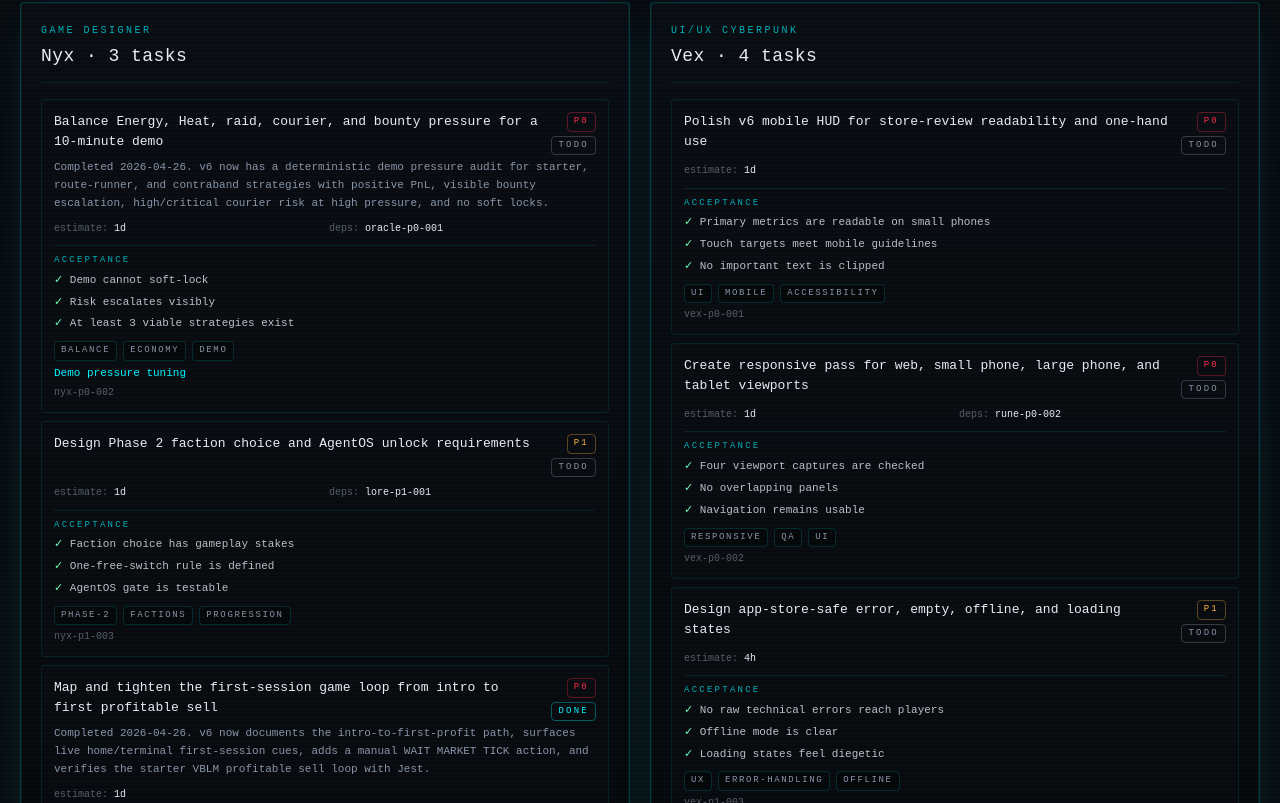
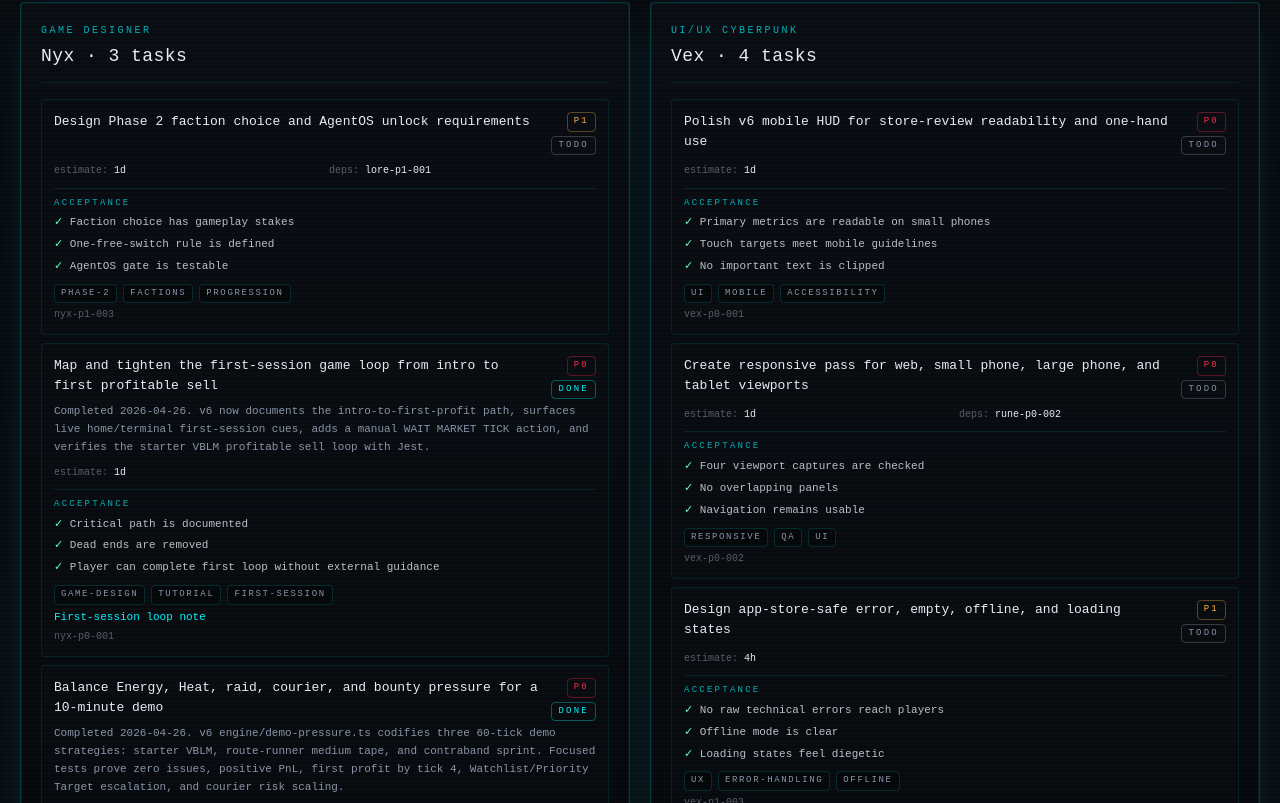
Before and after one commit to GHX5T-SOL/Dev-lab-of-CyberTrader-Age-of-Pantheon-, a Next.js app in the folder web/: page /office/tasks in a window 1280 px wide. Shown: the part 3117-3920 px from the top of the page. Built offline with nearby package versions, Linux system fonts and the light colour scheme; no server answers.

Commit message:
nyx-p0-002 nyx: sync demo pressure status

```diff
--- a/web/src/data/roadmap.ts
+++ b/web/src/data/roadmap.ts
@@ -71,7 +71,7 @@ export const ROADMAP: Phase[] = [
     dates: "2026-04-26 -> 2026-05-10",
     status: "active",
     summary:
-      "Make CyberTrader v6 a reliable demo across Web, iOS simulator, and Android emulator. Rune's technical audit, route hardening, storage regression checks, EAS profiles, Oracle's replay harness, Ghost's release-authority bar and architecture risk audit, EAS Node alignment, Kite's SupabaseAuthority flag boundary, Nyx's first-session loop guidance and demo pressure bands, Zoro's first-journey creative pass, and Zyra's repeatable live health command are in place.",
+      "Make CyberTrader v6 a reliable demo across Web, iOS simulator, and Android emulator. Rune's technical audit, route hardening, storage regression checks, EAS profiles, Oracle's replay harness, Ghost's release-authority bar and architecture risk audit, EAS Node alignment, Kite's SupabaseAuthority flag boundary, Nyx's first-session loop guidance and pressure bands, Zoro's first-journey creative pass, and Zyra's repeatable live health command are in place.",
     deliverables: [
       "Typecheck, tests, and web export green",
       "Expo Router route recovery and Android/menu back paths hardened",
@@ -81,7 +81,7 @@ export const ROADMAP: Phase[] = [
       "Top 10 App Store architecture risks assigned to owners with evidence requirements",
       "SupabaseAuthority guarded behind explicit feature flag and public config checks",
       "First-session home/terminal guidance and manual market tick action for the starter profitable sell loop",
-      "Deterministic 10-minute pressure audit for starter, route-runner, and contraband strategies",
+      "10-minute demo pressure bands for starter, route-runner, and contraband strategies",
       "Live Vercel shell-marker health command",
       "Live Vercel smoke passes",
       "iOS simulator smoke passes",
--- a/web/src/data/status.ts
+++ b/web/src/data/status.ts
@@ -19,7 +19,7 @@ export const STATUS: StatusBlock = {
     "Dev Lab 3D office work is complete. CyberTrader v6 is the active game repo, and the studio is now focused on App Store / Play Store submission readiness.",
   phaseId: "phase-1-v6-reliable-demo",
   nextMilestone:
-    "Make v6 a reliable Web/iOS/Android demo: smoke production web, run native builds, validate cold-launch storage, and run Axiom QA against the first-session loop.",
+    "Make v6 a reliable Web/iOS/Android demo: smoke production web, run native builds, validate cold-launch storage, and run Axiom QA against the first-session and pressure-band paths.",
   blockers: [
     "iOS simulator and Android emulator runtime validation are still pending",
     "SupabaseAuthority is feature-flagged and documented, but live Supabase migrations/RLS are not validated",
@@ -44,7 +44,7 @@ export const STATUS: StatusBlock = {
     "Kite completed the SupabaseAuthority flag boundary: LocalAuthority stays default, flagged Supabase config is tested, and RLS requirements are documented",
     "Axiom completed the store-submission regression checklist; the current v6 local check path passes with 57/57 Jest tests",
     "Nyx completed first-session loop tightening with live home/terminal cues, a manual market tick action, and starter VBLM profit tests",
-    "Nyx completed deterministic demo pressure bands for starter, medium-risk, and contraband strategies",
+    "Nyx completed 10-minute demo pressure tuning with starter, route-runner, and contraband strategy bands",
     "Zoro approved the first 10-minute Gate A journey and assigned polish follow-ups for Vex, Palette, Reel, and Axiom",
     "New v6 App Store readiness task map assigns work to Ghost, Zoro, the AI Council, Zara, and Zyra",
     "OpenClaw on zyra-mini is updated to 2026.4.24, gateway is restarted, v6 is cloned, and Zara/Zyra v6 cron jobs are enabled",
@@ -69,7 +69,7 @@ export const STATUS: StatusBlock = {
     {
       label: "Build checks",
       state: "green",
-      detail: "Rune audit, route hardening, storage regression checks, Oracle replay harness, Ghost architecture risk audit, Kite authority flag checks, Nyx first-session and pressure tests, EAS config validation, 57/57 Jest tests, and Expo web export pass locally",
+      detail: "Rune audit, route hardening, storage regression checks, Oracle replay harness, Ghost architecture risk audit, Kite authority flag checks, Nyx first-session and pressure-band tests, EAS config validation, 57/57 Jest tests, and Expo web export pass locally",
     },
     {
       label: "Native QA",
--- a/web/src/data/tasks.ts
+++ b/web/src/data/tasks.ts
@@ -187,14 +187,14 @@ export const TASKS: Task[] = [
     id: "nyx-p0-002",
     owner: "nyx",
     title: "Balance Energy, Heat, raid, courier, and bounty pressure for a 10-minute demo",
-    status: "todo",
+    status: "done",
     priority: "P0",
     estimate: "1d",
     dependencies: ["oracle-p0-001"],
     acceptanceCriteria: ["Demo cannot soft-lock", "Risk escalates visibly", "At least 3 viable strategies exist"],
     tags: ["balance", "economy", "demo"],
-    notes: "Completed 2026-04-26. v6 now has a deterministic demo pressure audit for starter, route-runner, and contraband strategies with positive PnL, visible bounty escalation, high/critical courier risk at high pressure, and no soft locks.",
-    links: [{ label: "Demo pressure tuning", href: `${v6}/blob/main/docs/release/nyx-p0-002-demo-pressure-tuning.md` }],
+    notes: "Completed 2026-04-26. v6 engine/demo-pressure.ts codifies three 60-tick demo strategies: starter VBLM, route-runner medium tape, and contraband sprint. Focused tests prove zero issues, positive PnL, first profit by tick 4, Watchlist/Priority Target escalation, and courier risk scaling.",
+    links: [{ label: "Demo pressure tuning note", href: `${v6}/blob/main/docs/release/nyx-p0-002-demo-pressure-tuning.md` }],
   }),
   task({
     id: "nyx-p1-003",
@@ -379,7 +379,7 @@ export const TASKS: Task[] = [
     dependencies: ["nyx-p0-002"],
     acceptanceCriteria: ["New player survival band is defined", "High-risk strategy still feels rewarding", "Tuning constants are documented"],
     tags: ["economy", "balance", "launch"],
-    notes: "Oracle replay harness is ready; launch tuning now needs Nyx's demo-survival targets.",
+    notes: "Oracle replay harness and Nyx demo pressure bands are ready; launch tuning can now target starter, route-runner, and contraband strategy outcomes.",
   }),
   task({
     id: "oracle-p1-003",
```
Also changed, not shown: 3 other files (tests, documents, lock files or other folders).
